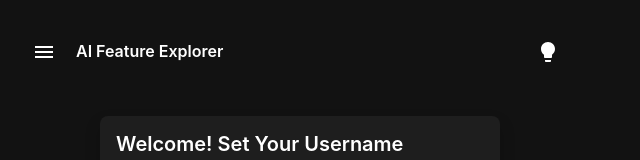
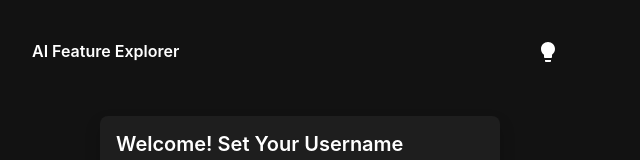
Before and after one commit to LukeAWeaver/AI-Wireframe-Generator, a React (Vite) app in the folder frontend/: page / in a window 1280 px wide. Shown: the top 160 px of the page, without its empty margins (0-640 px from the left). Built offline with nearby package versions, Linux system fonts and the light colour scheme.

Commit message:
removed unused nav bar

```diff
--- a/frontend/src/App.tsx
+++ b/frontend/src/App.tsx
@@ -26,15 +26,6 @@ function App() {
     }}>
       <AppBar position="static" elevation={0}>
         <Toolbar>
-          <IconButton
-            size="large"
-            edge="start"
-            color="inherit"
-            aria-label="menu"
-            sx={{ mr: 2 }}
-          >
-            <MenuIcon />
-          </IconButton>
           <Typography variant="h6" component="div" sx={{ flexGrow: 1 }}>
             AI Feature Explorer
           </Typography>
```
